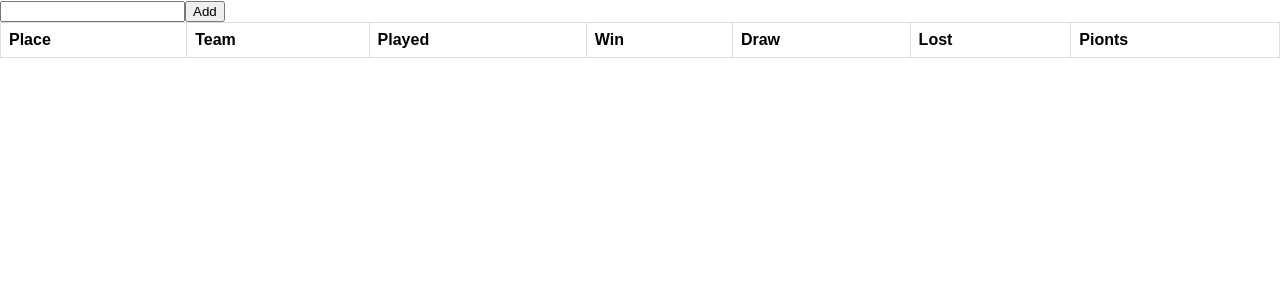
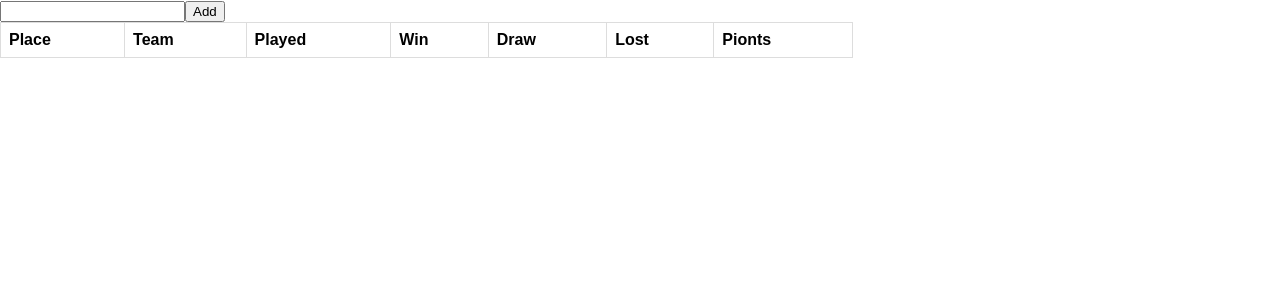
Before and after one commit to DovydasTamasauskas/tournament, a React (Create React App) app: page / in a window 1280 px wide. Shown: the top 300 px of the page. Built offline with nearby package versions, Linux system fonts and the light colour scheme.

Commit message:
added css grid

```diff
--- a/src/App.css
+++ b/src/App.css
@@ -1,38 +1,33 @@
-.App {
-  text-align: center;
+.container {
+  display: grid;
+  grid-template-rows: auto 1fr;
+  grid-template-columns: repeat(6, minmax(100px, 1fr));
+  /* background-color: red; */
 }
 
-.App-logo {
-  height: 40vmin;
-  pointer-events: none;
-}
-
-@media (prefers-reduced-motion: no-preference) {
-  .App-logo {
-    animation: App-logo-spin infinite 20s linear;
+@media (max-width: 650px) {
+  .container {
+    grid-template-rows: auto 1fr 1fr;
+    display: grid;
+    grid-template-columns: repeat(2, minmax(100px, 1fr));
+    /* background-color: red; */
   }
 }
 
-.App-header {
-  background-color: #282c34;
-  min-height: 100vh;
-  display: flex;
-  flex-direction: column;
-  align-items: center;
-  justify-content: center;
-  font-size: calc(10px + 2vmin);
-  color: white;
+.add-team {
+  grid-row: 1/2;
+  grid-column: 1/-1;
+  /* background-color: yellow; */
 }
 
-.App-link {
-  color: #61dafb;
+.leader-board {
+  grid-row: 2 / auto-fit;
+  grid-column: 1/5;
+  /* background-color: green; */
 }
-
-@keyframes App-logo-spin {
-  from {
-    transform: rotate(0deg);
-  }
-  to {
-    transform: rotate(360deg);
-  }
+.match-making {
+  grid-row: span 2;
+  grid-column: span 2;
+  justify-self: center;
+  /* background-color: blue; */
 }
--- a/src/App.tsx
+++ b/src/App.tsx
@@ -5,10 +5,16 @@ import Games from "./components/Games/Games";
 
 function App() {
   return (
-    <div>
-      <AddTeam></AddTeam>
-      <Table></Table>
-      <Games></Games>
+    <div className="container">
+      <div className="add-team">
+        <AddTeam />
+      </div>
+      <div className="leader-board">
+        <Table />
+      </div>
+      <div className="match-making">
+        <Games />
+      </div>
     </div>
   );
 }
```
